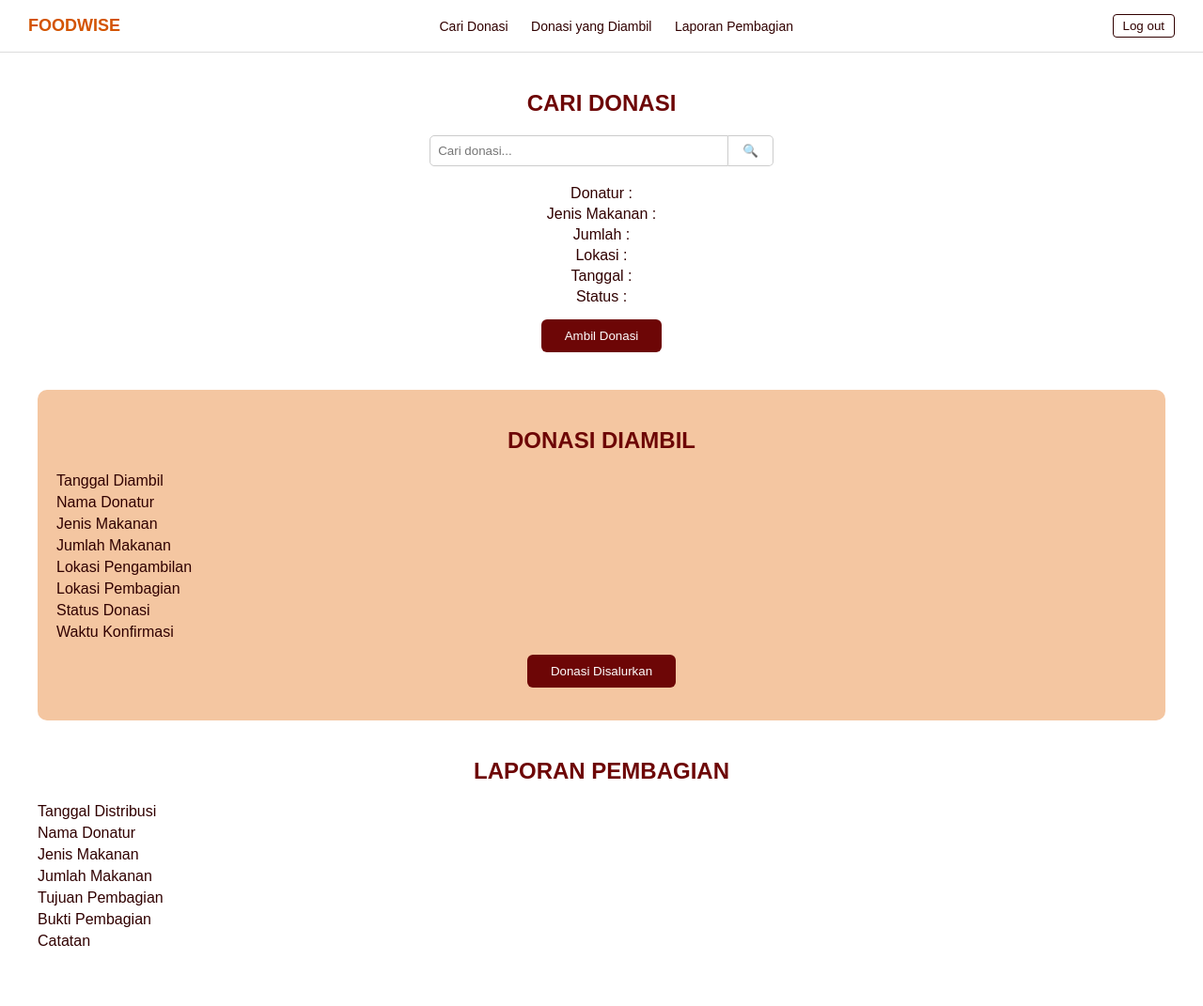
After one commit to IlyasWEBX1/FoodWise-CAPSTONE, a Django app: page /donation/dashboardrelawan/ in a window 1280 px wide. The commit adds this page. Shown: the whole page at 94% size. Run offline with Django 5.2, Linux system fonts and the light colour scheme.

Commit message:
dashboard relawan

```diff
--- /dev/null
+++ b/donation/static/css/dashboardrelawan.css
@@ -0,0 +1,102 @@
+body {
+    margin: 0;
+    font-family: Arial, sans-serif;
+    background-color: white;
+    color: #300000;
+}
+
+header {
+    display: flex;
+    justify-content: space-between;
+    align-items: center;
+    padding: 15px 30px;
+    border-bottom: 1px solid #ddd;
+}
+
+.logo {
+    font-weight: bold;
+    color: #d35400;
+    font-size: 18px;
+}
+
+nav a {
+    margin: 0 10px;
+    text-decoration: none;
+    color: #300000;
+    font-size: 14px;
+}
+
+.logout-btn {
+    background: none;
+    border: 1px solid #300000;
+    padding: 4px 10px;
+    color: #300000;
+    border-radius: 4px;
+    cursor: pointer;
+}
+
+main {
+    padding: 20px 40px;
+}
+
+.search-section, .diambil-section, .laporan-section {
+    margin-bottom: 40px;
+}
+
+h2 {
+    text-align: center;
+    color: #6d0606;
+    margin-bottom: 20px;
+}
+
+.search-box {
+    display: flex;
+    justify-content: center;
+    margin-bottom: 20px;
+}
+
+.search-box input {
+    padding: 8px;
+    width: 300px;
+    border: 1px solid #ccc;
+    border-radius: 5px 0 0 5px;
+}
+
+.search-box button {
+    padding: 8px 15px;
+    border: 1px solid #ccc;
+    border-left: none;
+    background-color: white;
+    border-radius: 0 5px 5px 0;
+    cursor: pointer;
+}
+
+.donation-info p {
+    margin: 4px 0;
+    text-align: center;
+}
+
+.ambil-btn, .disalurkan-btn {
+    display: block;
+    margin: 15px auto;
+    background-color: #6d0606;
+    color: white;
+    border: none;
+    padding: 10px 25px;
+    border-radius: 6px;
+    cursor: pointer;
+}
+
+.diambil-section {
+    background-color: #f4c6a1;
+    padding: 20px;
+    border-radius: 10px;
+}
+
+.diambil-box p, .laporan-box p {
+    margin: 5px 0;
+}
+
+.laporan-section {
+    margin-top: 30px;
+}
--- a/donation/templates/donation/daftarmitrarelawan.html
+++ b/donation/templates/donation/daftarmitrarelawan.html
@@ -7,7 +7,7 @@
 <div class="section orange">
   <h1><strong>FOODWISE</strong></h1>
   <p>FoodWise adalah sebuah aplikasi berbasis web yang berfungsi sebagai platform untuk menghubungkan restoran, supermarket, dan individu dengan organisasi sosial atau individu yang membutuhkan makanan.</p>
-  <a href="{% url "donasi_sekarang" %}">
+  <a href="{% url "form_donasi" %}">
     <button class="button orange">DONASI SEKARANG</button>
   </a>
   <div class="contact">
--- /dev/null
+++ b/donation/templates/donation/dashboardrelawan.html
@@ -0,0 +1,67 @@
+{% load static %}
+<!DOCTYPE html>
+<html lang="id">
+<head>
+    <meta charset="UTF-8">
+    <title>Cari Donasi - FoodWise</title>
+    <link rel="stylesheet" href="{% static 'css/dashboardrelawan.css' %}">
+</head>
+<body>
+    <header>
+        <div class="logo">FOODWISE</div>
+        <nav>
+            <a href="#">Cari Donasi</a>
+            <a href="#">Donasi yang Diambil</a>
+            <a href="#">Laporan Pembagian</a>
+        </nav>
+        <button class="logout-btn">Log out</button>
+    </header>
+
+    <main>
+        <section class="search-section">
+            <h2>CARI DONASI</h2>
+            <div class="search-box">
+                <input type="text" placeholder="Cari donasi...">
+                <button>🔍</button>
+            </div>
+            <div class="donation-info">
+                <p>Donatur : </p>
+                <p>Jenis Makanan : </p>
+                <p>Jumlah : </p>
+                <p>Lokasi : </p>
+                <p>Tanggal : </p>
+                <p>Status : </p>
+            </div>
+            <button class="ambil-btn">Ambil Donasi</button>
+        </section>
+
+        <section class="diambil-section">
+            <h2>DONASI DIAMBIL</h2>
+            <div class="diambil-box">
+                <p>Tanggal Diambil</p>
+                <p>Nama Donatur</p>
+                <p>Jenis Makanan</p>
+                <p>Jumlah Makanan</p>
+                <p>Lokasi Pengambilan</p>
+                <p>Lokasi Pembagian</p>
+                <p>Status Donasi</p>
+                <p>Waktu Konfirmasi</p>
+                <button class="disalurkan-btn">Donasi Disalurkan</button>
+            </div>
+        </section>
+
+        <section class="laporan-section">
+            <h2>LAPORAN PEMBAGIAN</h2>
+            <div class="laporan-box">
+                <p>Tanggal Distribusi</p>
+                <p>Nama Donatur</p>
+                <p>Jenis Makanan</p>
+                <p>Jumlah Makanan</p>
+                <p>Tujuan Pembagian</p>
+                <p>Bukti Pembagian</p>
+                <p>Catatan</p>
+            </div>
+        </section>
+    </main>
+</body>
+</html>
--- a/donation/urls.py
+++ b/donation/urls.py
@@ -14,4 +14,5 @@ urlpatterns = [
     path('jadirelawan/', views.jadi_relawan, name='jadi_relawan'),
     path('jadimitra/', views.jadi_mitra, name='jadi_mitra'),
     path('logout/', views.logout_view, name='logout'),
+    path('dashboardrelawan/', views.dashboardrelawan, name='dashboardrelawan'),
 ]
--- a/donation/views.py
+++ b/donation/views.py
@@ -67,6 +67,9 @@ def login_view(request):
 
 def mitra(request):
     return render(request, 'donation/daftarmitrarelawan.html')
+
+def dashboardrelawan(request):
+    return render(request, 'donation/dashboardrelawan.html')
 
 def donatur(request):
     return render(request, 'donation/donasisekarang.html')
```
